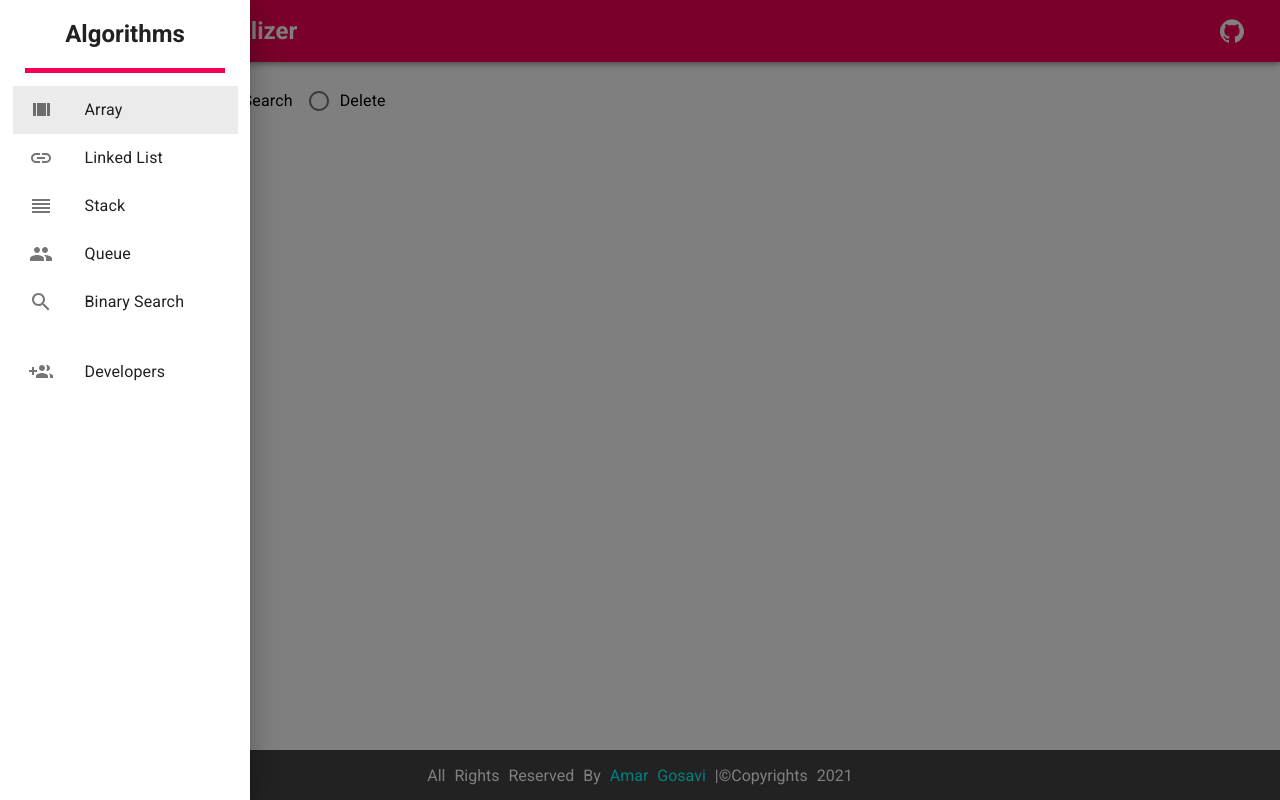
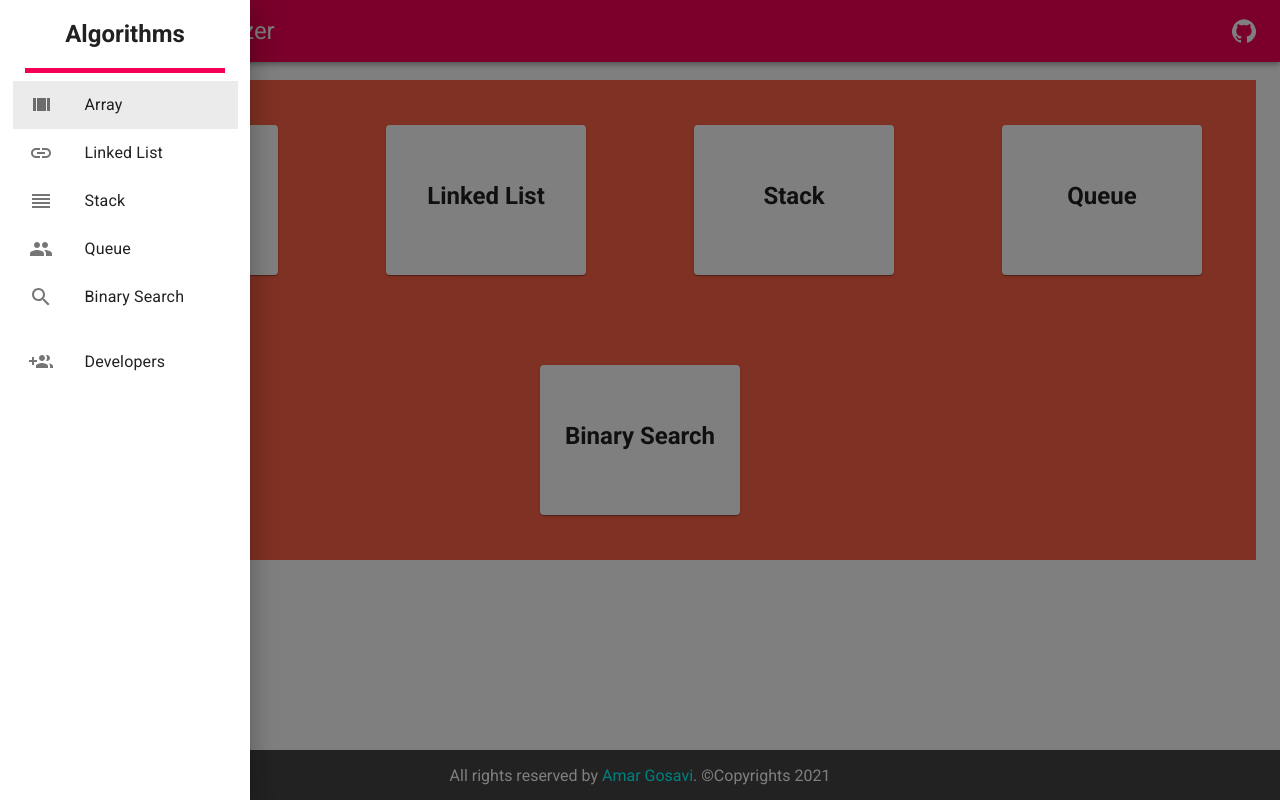
Before and after one commit to amargosavi68/algorithm-visualizer, a React (Create React App) app: page / in a window 1280 px wide. Both pictures are taken after a click on the button 53 px from the left and 31 px from the top of the page. Built offline with nearby package versions, Linux system fonts and the light colour scheme.

Commit message:
Home component added and internal css transferred as external css

```diff
--- a/src/App.js
+++ b/src/App.js
@@ -6,6 +6,7 @@ import BinarySearch from "./components/BinarySearch";
 import Developers from "./components/Developers";
 import Footer from "./components/Footer";
 import Header from "./components/Header";
+import Home from "./components/Home";
 import LinkedList from "./components/LinkedList";
 import Queue from "./components/Queue";
 import Stack from "./components/Stack";
@@ -18,7 +19,7 @@ function App() {
 				<Header />
 				<Container className="app__main">
 					<Switch>
-						<Route path="/" component={Array} exact />
+						<Route path="/" component={Home} exact />
 						<Route path="/array" component={Array} />
 						<Route path="/linked_list" component={LinkedList} />
 						<Route path="/stack" component={Stack} />
--- a/src/components/Footer.js
+++ b/src/components/Footer.js
@@ -1,13 +1,11 @@
-import React from 'react'
+import React from 'react';
+import '../css/Footer.css';
 
 function Footer() {
      return (
           <div className="footer">
                <p>
-                    All Rights Reserved By <a href="https://www.github.com/amargosavi68" rel="noreferrer" target="_blank">Amar Gosavi</a> |
-               </p>
-               <p>
-                    &copy;Copyrights 2021
+                    All rights reserved by <a href="https://www.github.com/amargosavi68" rel="noreferrer" target="_blank">Amar Gosavi</a>. &copy;Copyrights 2021
                </p>
           </div>
      )
--- a/src/components/Header.js
+++ b/src/components/Header.js
@@ -8,16 +8,8 @@ import {
 } from "@material-ui/core";
 import { Menu, GitHub } from "@material-ui/icons";
 import Navigation from "./Navigation";
+import '../css/Header.css';
 
-const iconStyle = {
-     margin: "0px 0px 0px 5px",
-};
-
-const headerNameStyle = {
-     padding: "15px 0px",
-     fontWeight: "600",
-     width: "95%",
-};
 
 const Header = (props) => {
 
@@ -38,7 +30,7 @@ const Header = (props) => {
                <AppBar color="secondary" position="static">
                     <Toolbar variant="dense">
                          <IconButton
-                              style={iconStyle}
+                              className="header__icon"
                               edge="start"
                               color="inherit"
                               aria-label="menu"
@@ -52,11 +44,11 @@ const Header = (props) => {
                                    setSelectedListIndex={(key) => setIndex(key)}
                               />
                          </Drawer>
-                         <Typography style={headerNameStyle} variant="h5" color="inherit">
+                         <Typography className="header__name" variant="h5" color="inherit">
                               Algorithm Visualizer
                          </Typography>
                          <IconButton
-                              style={iconStyle}
+                              className="header__icon"
                               edge="end"
                               color="inherit"
                               aria-label="menu"
--- /dev/null
+++ b/src/components/Home.js
@@ -0,0 +1,28 @@
+import { Card, CardContent } from "@material-ui/core";
+import React from "react";
+import { Link } from "react-router-dom";
+import { listItems } from "../lib/constant";
+import "../css/Home.css";
+
+const Home = (props) => {
+     return (
+          <div className="home__cards">
+               {listItems.map((item, index) => {
+                    return (
+                         <Card
+                              key={index}
+                              component={Link}
+                              to={item.url}
+                              className="home__card"
+                         >
+                              <CardContent>
+                                   <h2>{item.text}</h2>
+                              </CardContent>
+                         </Card>
+                    );
+               })}
+          </div>
+     );
+};
+
+export default Home;
--- a/src/components/Navigation.js
+++ b/src/components/Navigation.js
@@ -10,37 +10,19 @@ import {
 import { Link } from "react-router-dom";
 import { listItems } from "../lib/constant";
 import { GroupAdd } from "@material-ui/icons";
-
-const listStyle = {
-     width: "90%",
-     textAlign: "center",
-     marginTop: "5px",
-};
-
-const divStyle = {
-     display: "flex",
-     flexDirection: "column",
-     justifyContent: "center",
-     alignItems: "center",
-     width: "250px",
-};
-
-const toolbarStyle = {
-     textAlgin: "center",
-     fontWeight: "700",
-};
+import '../css/Navigation.css';
 
 const Navigation = (props) => {
 
      return (
-          <div style={divStyle}>
-               <Toolbar style={toolbarStyle}>
+          <div className="nav">
+               <Toolbar className="nav__toolbar">
                     <h2>Algorithms</h2>
                </Toolbar>
                <div
                     style={{ width: "200px", backgroundColor: "#f50057", height: "5px" }}
                />
-               <List component="nav" style={listStyle}>
+               <List component="nav" className="nav__list">
                     {listItems.map((item) => {
                          return (
                               <ListItem
@@ -58,7 +40,7 @@ const Navigation = (props) => {
                     })}
                </List>
                <Divider variant="middle" />
-               <List style={listStyle}>
+               <List className="nav__list">
                     <ListItem
                          button
                          component={Link}
--- a/src/components/OperationChoice.js
+++ b/src/components/OperationChoice.js
@@ -12,7 +12,7 @@ const OperationChoice = (props) => {
           console.log(pathname);
 
           switch (pathname) {
-               case "/":
+               case "/array":
                     return (
                          <div>
                               <RadioGroup row name="operation" value={"Insert"}>
--- a/src/css/App.css
+++ b/src/css/App.css
@@ -1,30 +1,3 @@
-.header {
-  position: fixed;
-  width: 100%;
-  top: 0;
-  z-index: 100;
-}
-
 .app__main {
   margin: 80px 0px;
 }
-
-.footer {
-  width: 100%;
-  top: 100;
-  bottom: 0;
-  display: flex;
-  position: fixed;
-  justify-content: center;
-  align-items: center;
-  height: 50px;
-  background-color: #444;
-  color: #fff;
-  word-spacing: 5px;
-}
-
-.footer p > a {
-  color: #00ffff;
-  text-decoration: none;
-  z-index: 99;
-}
--- /dev/null
+++ b/src/css/Footer.css
@@ -0,0 +1,19 @@
+.footer {
+     width: 100%;
+     top: 100;
+     bottom: 0;
+     display: flex;
+     position: fixed;
+     flex-wrap: wrap;
+     justify-content: space-around;
+     align-items: center;
+     height: 50px;
+     background-color: #444;
+     color: #fff;
+   }
+
+   .footer p > a {
+     color: #00ffff;
+     text-decoration: none;
+     z-index: 99;
+   }
--- /dev/null
+++ b/src/css/Header.css
@@ -0,0 +1,16 @@
+.header {
+     position: fixed;
+     width: 100%;
+     top: 0;
+     z-index: 100;
+}
+
+.header__name {
+     padding: 15px 0px;
+     font-weight: 600;
+     width: 95%;
+}
+
+.header__icon {
+     margin: 0px 0px 0px 5px;
+}
--- /dev/null
+++ b/src/css/Home.css
@@ -0,0 +1,25 @@
+.home__cards {
+     position: relative;
+     display: flex;
+     flex-direction: row;
+     flex-wrap: wrap;
+     justify-content: space-around;
+     align-items: center;
+     min-height: 60vh;
+     background-color: tomato;
+}
+
+.home__card {
+     position: relative;
+     width: 200px;
+     height: 150px;
+     display: flex;
+     justify-content: center;
+     align-items: center;
+     text-decoration: none;
+     margin: 10px 50px;
+}
+
+.home__card:hover {
+     transform: scale(1.008);
+}
--- /dev/null
+++ b/src/css/Navigation.css
@@ -0,0 +1,18 @@
+.nav {
+     display: flex;
+     flex-direction: column;
+     justify-content: center;
+     align-items: center;
+     width: 250px;
+}
+
+.nav__toolbar {
+     text-align: center;
+     font-weight: 700;
+}
+
+.nav__list {
+     width: 90%;
+     text-align: center;
+     margin-top: 5px;
+}
```
